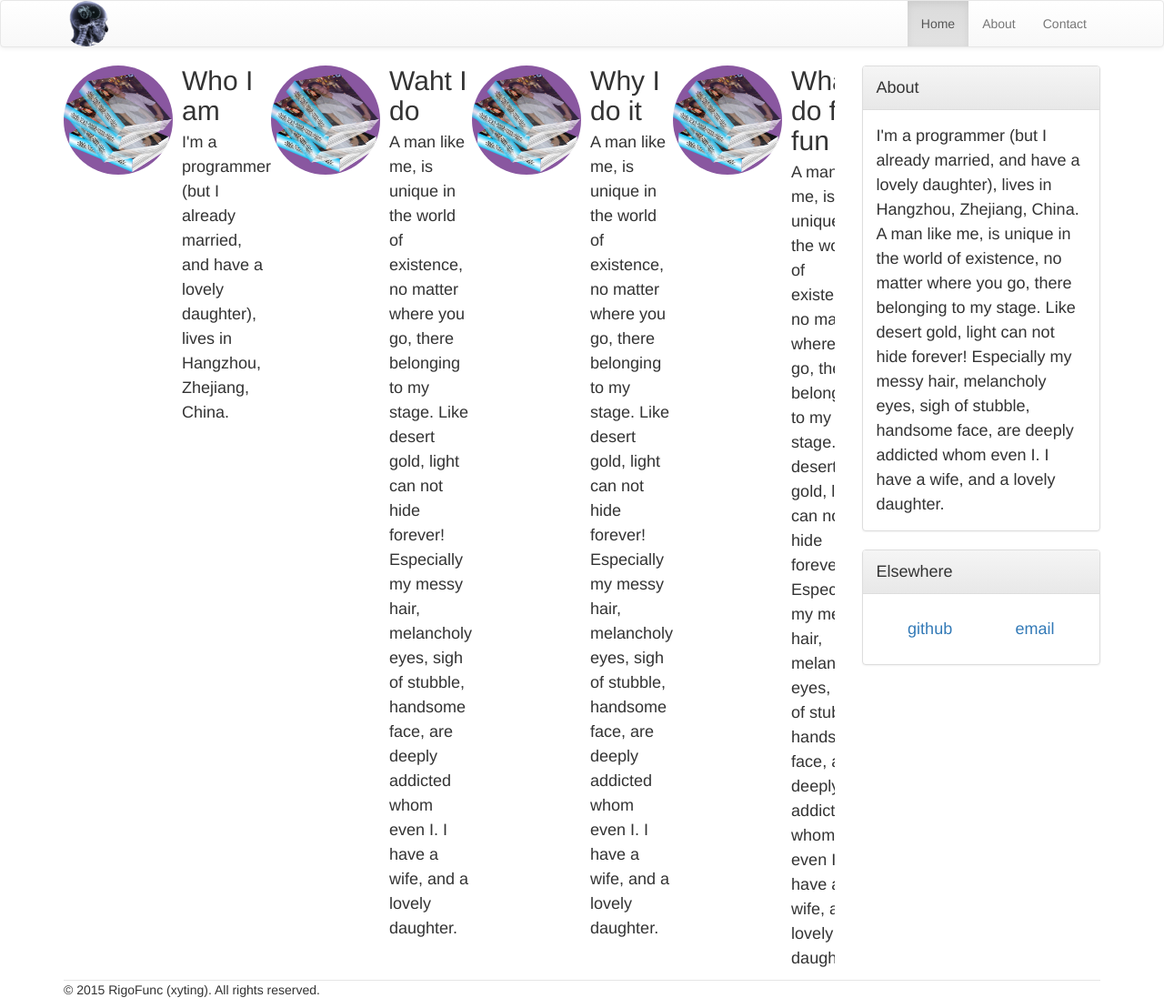
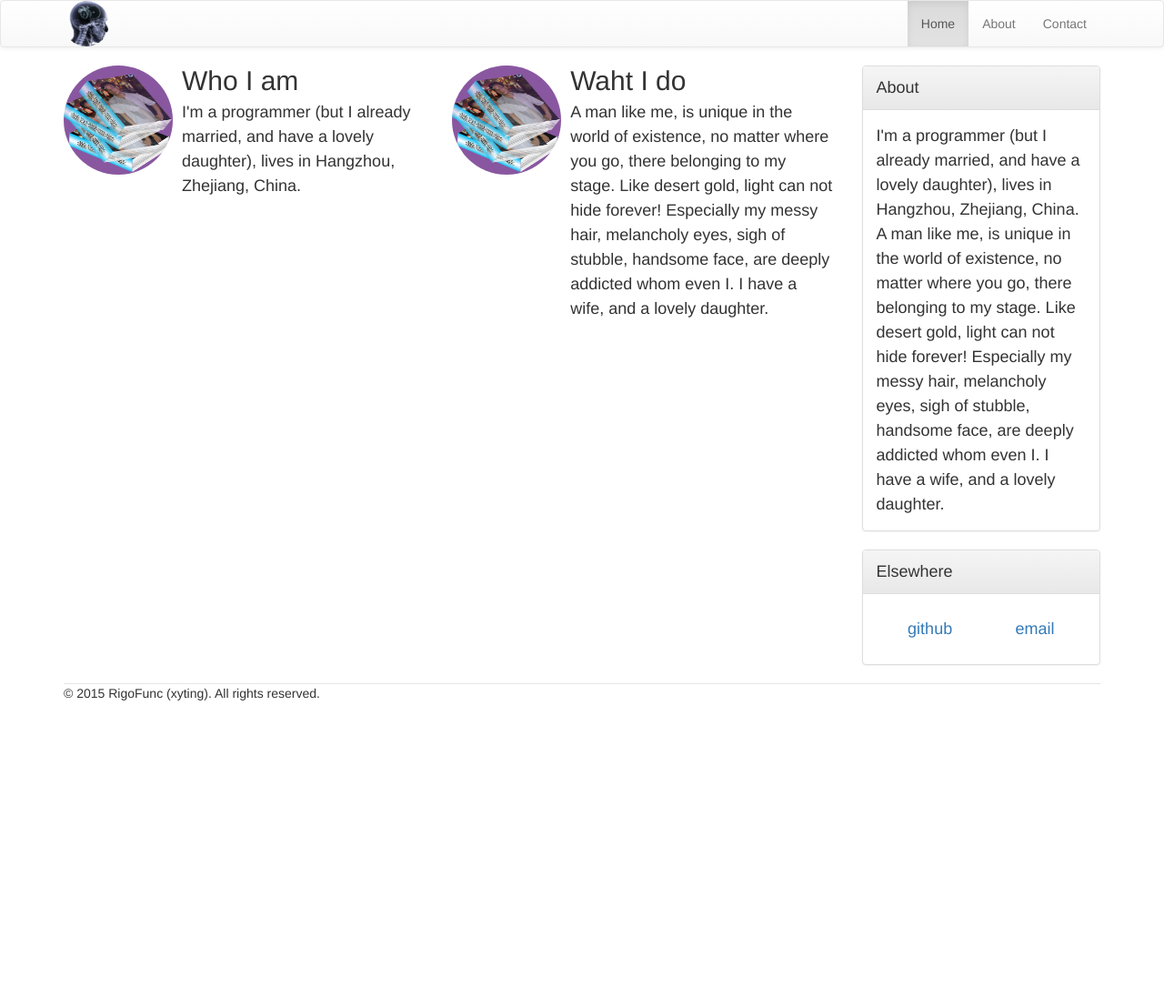
Before and after one commit to rigofunc/xyting.github.io, a Jekyll site: the page built from about.html, in a window 1280 px wide. Shown: the whole page at 91% size. Built offline with Jekyll 4.4.1, drawn with Linux system fonts in a browser that asks for light colours; Markdown is read by kramdown in place of the engine named in the settings; after the commit the page ends 900 px from its top, so only the background shows below that.

```diff
--- a/about.html
+++ b/about.html
@@ -20,24 +20,4 @@
       Like desert gold, light can not hide forever!
       Especially my messy hair, melancholy eyes, sigh of stubble, handsome face, are deeply addicted whom even I.  I have a wife, and a lovely daughter.</p>
   </div>
-
-  <div class="media-left">
-    <img class="img-circle media-object" src="{{ site.url }}/images/logo.jpg" width="120" height="120">
-  </div>
-  <div class="media-body">
-    <h2 class="media-heading">Why I do it</h2>
-    <p>A man like me, is unique in the world of existence, no matter where you go, there belonging to my stage.
-      Like desert gold, light can not hide forever!
-      Especially my messy hair, melancholy eyes, sigh of stubble, handsome face, are deeply addicted whom even I.  I have a wife, and a lovely daughter.</p>
-  </div>
-
-  <div class="media-left">
-    <img class="img-circle media-object" src="{{ site.url }}/images/logo.jpg" width="120" height="120">
-  </div>
-  <div class="media-body">
-    <h2 class="media-heading">What I do for fun</h2>
-    <p>A man like me, is unique in the world of existence, no matter where you go, there belonging to my stage.
-      Like desert gold, light can not hide forever!
-      Especially my messy hair, melancholy eyes, sigh of stubble, handsome face, are deeply addicted whom even I.  I have a wife, and a lovely daughter.</p>
-  </div>
 </div>
```
